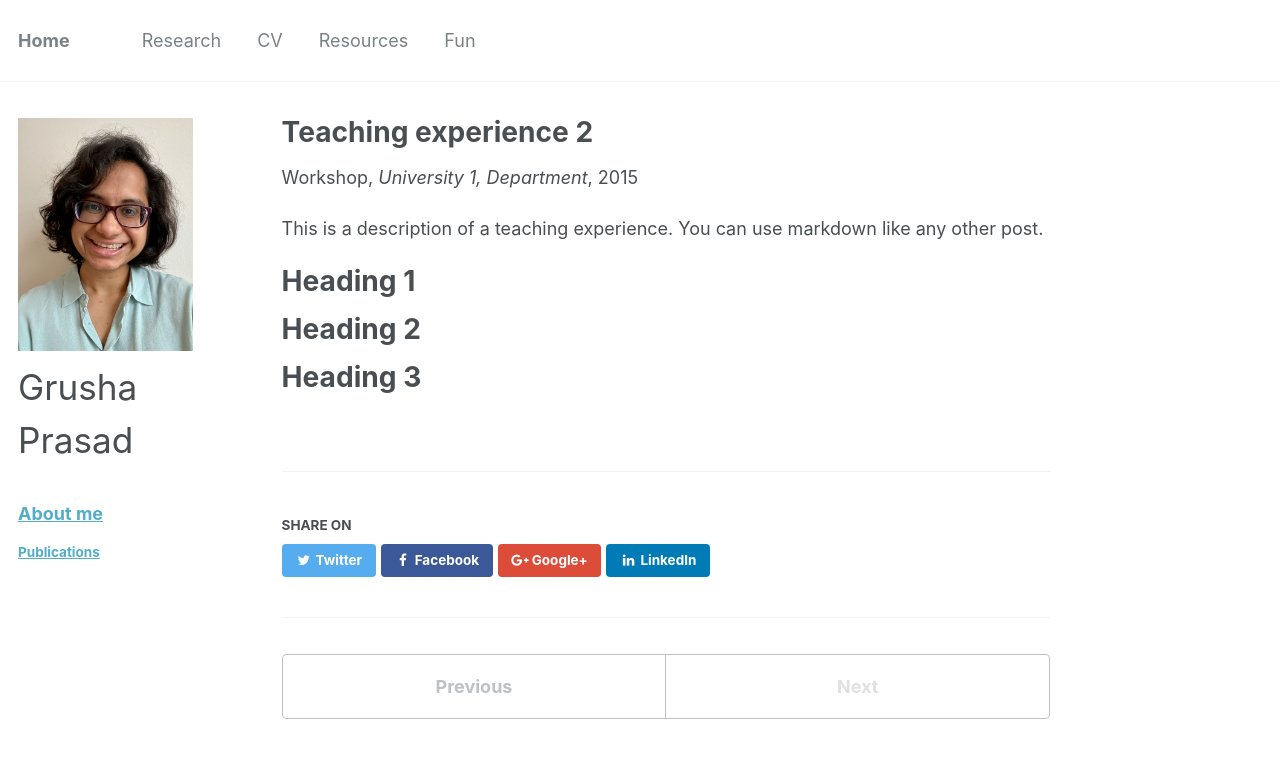
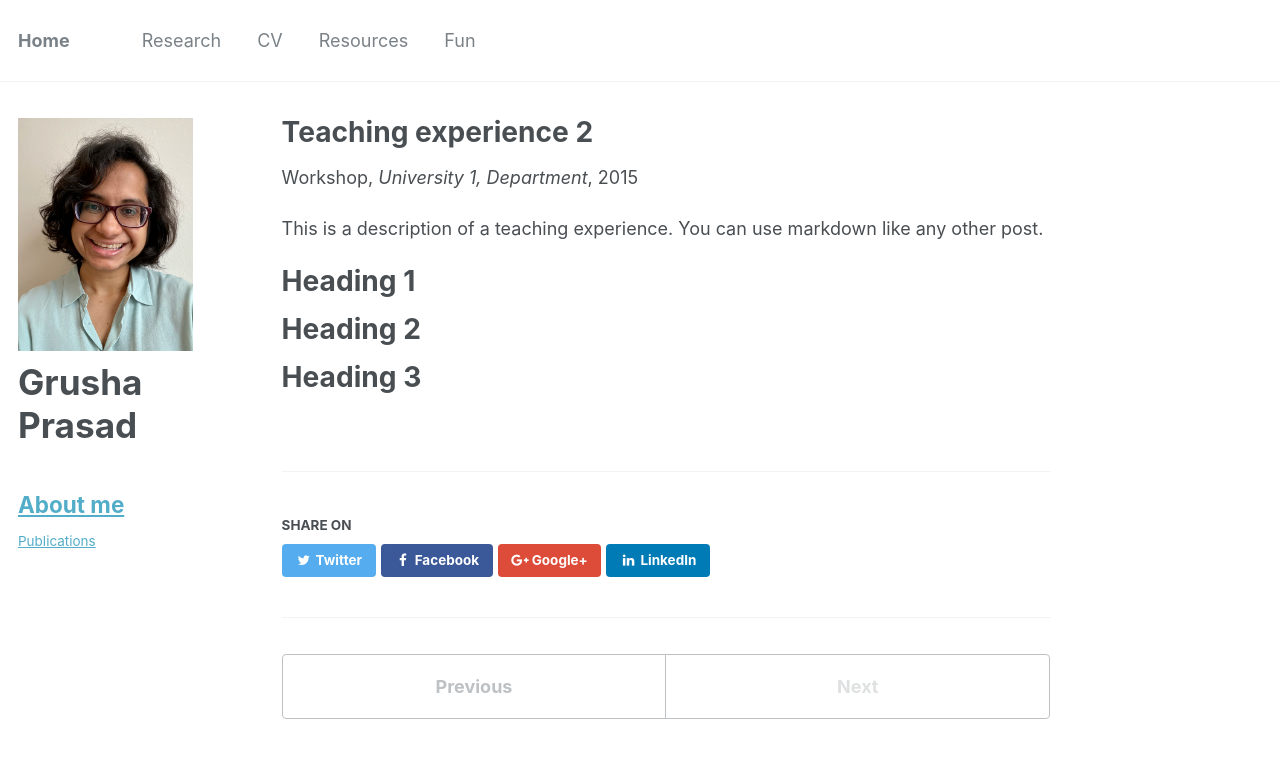
Before and after one commit to grushaprasad/grushaprasad.github.io, a Jekyll site: the page built from _teaching/2015-spring-teaching-2.md, in a window 1280 px wide. Shown: the top 758 px of the page. Built offline with Jekyll 4.4.1, drawn with Linux system fonts in a browser that asks for light colours.

Commit message:
testing font size sidebar

```diff
--- a/_includes/author-profile.html
+++ b/_includes/author-profile.html
@@ -15,10 +15,10 @@
   </div>
 
   <div class="author__content">
-    <p class="author__name">{{ author.name }}</p>
+    <h2 class="author__name">{{ author.name }}</h2>
     {% if author.bio %}<p class="author__bio">{{ author.bio }}</p>{% endif %}
     {% if author.about %}
-      <h3> <a href="{{ author.about }}" target = "_self"> About me </a> </p>
+      <h3> <a href="{{ author.about }}" target = "_self"> About me </a> </h3>
       {% endif %}
     {% if author.publications %}
       <p> <a href="{{ author.publications }}" target = "_self"> Publications </a></p>
--- a/_sass/_sidebar.scss
+++ b/_sass/_sidebar.scss
@@ -35,7 +35,7 @@
   }
 
   h3, h4 {
-    font-size: $type-size-5;
+    font-size: $type-size-4;
   }
 
   p, li {
```
